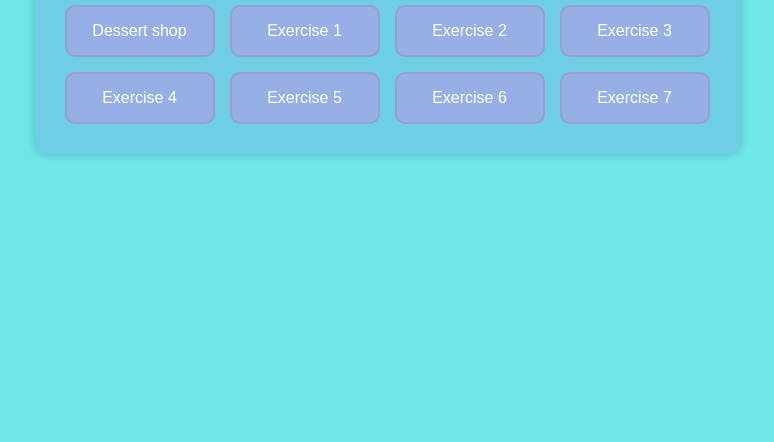
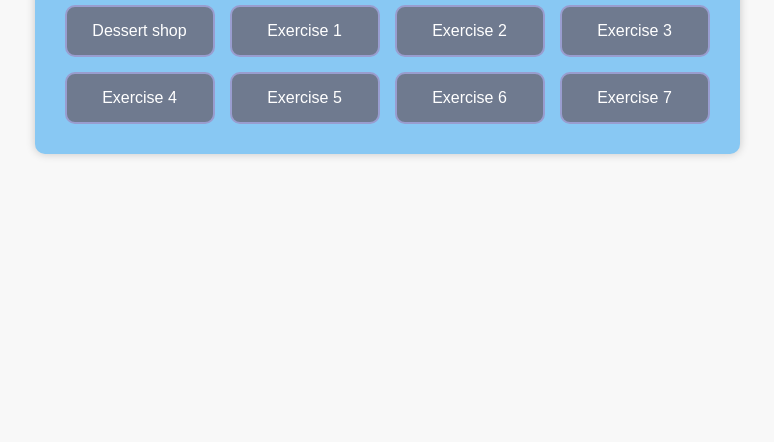
Before and after one commit to nomunkhuslen/nom, a plain HTML site: page 9b.html in a window 1280 px wide. Shown: the part 374-816 px from the top of the page, without its empty margins (253-1027 px from the left). Drawn offline with Linux system fonts and the light colour scheme.

Commit message:
Add files via upload

```diff
--- a/9b.html
+++ b/9b.html
@@ -6,14 +6,14 @@
  <style>
  body {
  font-family: Arial, sans-serif;
- background-color: #6ee7e7;
+ background-color: #f8f8f8;
  display: flex;
  justify-content: center;
  align-items: center;
  height: 100vh;
  }
  .container {
- background-color: rgb(110, 206, 230);
+ background-color: rgb(136, 200, 243);
  padding: 30px;
  border-radius: 10px;
  box-shadow: 0 0 10px rgba(0,0,0,0.2);
@@ -30,7 +30,7 @@
  margin-top: 20px;
  }
  .btn {
- background-color: #96afe4;
+ background-color: #6f7a8f;
  border: 2px solid #999dcf;
  color: white;
  padding: 15px 10px;
@@ -49,14 +49,14 @@
  <div class="container">
  <h1>9b Nomunkhuslen</h1>
  <div class="button-grid">
- <a class="btn" href="#">Dessert shop</a>
- <a class="btn" href="#">Exercise 1</a>
- <a class="btn" href="#">Exercise 2</a>
- <a class="btn" href="#">Exercise 3</a>
- <a class="btn" href="#">Exercise 4</a>
- <a class="btn" href="#">Exercise 5</a>
- <a class="btn" href="#">Exercise 6</a>
- <a class="btn" href="#">Exercise 7</a>
+ <a class="btn" href="https://nomunkhuslen.github.io/nom/">Dessert shop</a>
+ <a class="btn" href="https://nomunkhuslen.github.io/nom/ex1.html">Exercise 1</a>
+ <a class="btn" href="https://nomunkhuslen.github.io/nom/ex2.html">Exercise 2</a>
+ <a class="btn" href="https://nomunkhuslen.github.io/nom/ex3.html">Exercise 3</a>
+ <a class="btn" href="https://nomunkhuslen.github.io/nom/ex4.html">Exercise 4</a>
+ <a class="btn" href="https://nomunkhuslen.github.io/nom/ex5.html">Exercise 5</a>
+ <a class="btn" href="https://nomunkhuslen.github.io/nom/ex6.html">Exercise 6</a>
+ <a class="btn" href="https://nomunkhuslen.github.io/nom/ex7.html">Exercise 7</a>
  </div>
  </div>
 </body>
```
